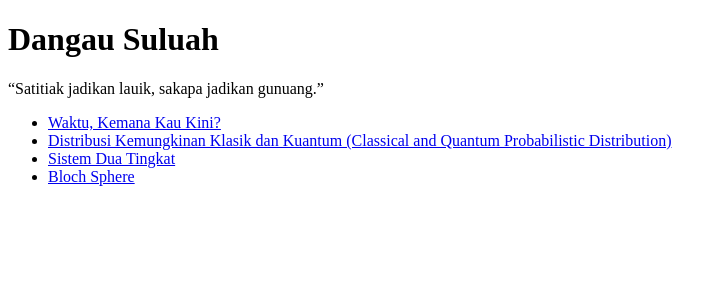
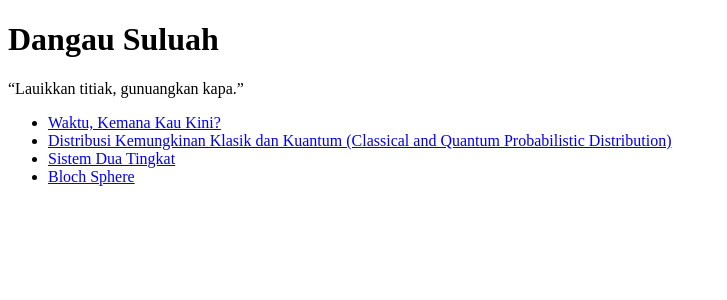
Before and after one commit to dangausuluah/dangausuluah.github.io, a Jekyll site: the page built from index.md, in a window 1280 px wide. Shown: the top 300 px of the page, without its empty margins (0-727 px from the left). Built offline with Jekyll 4.4.1, drawn with Linux system fonts in a browser that asks for light colours; nearby versions of some CDN libraries; a script that is not in the unit is left out; comment, search, counter and statistics services are not loaded.

Commit message:
Update index.md

```diff
--- a/index.md
+++ b/index.md
@@ -2,7 +2,7 @@
 title: Dangau Suluah
 layout: default
 ---
-"Satitiak jadikan lauik, sakapa jadikan gunuang."
+"Lauikkan titiak, gunuangkan kapa."
 
 <ul>
   {% for post in site.posts %}
```
